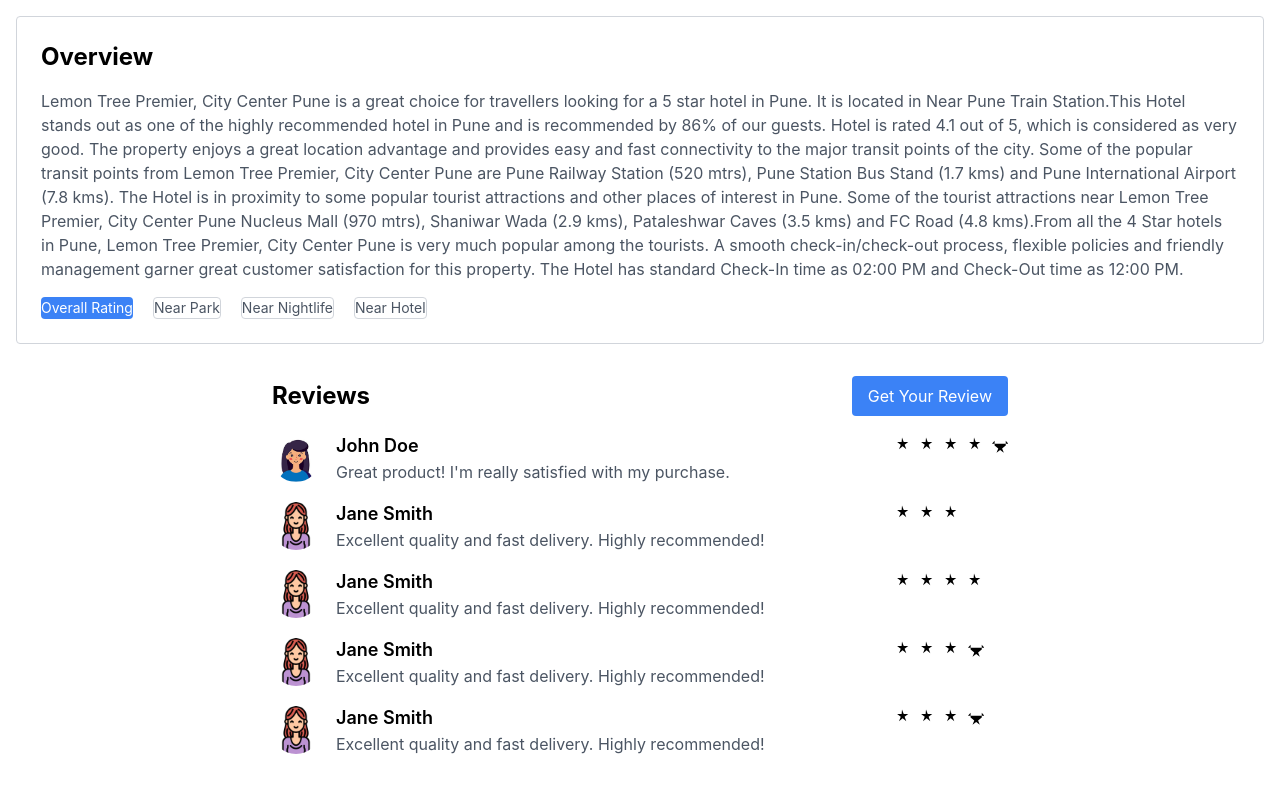
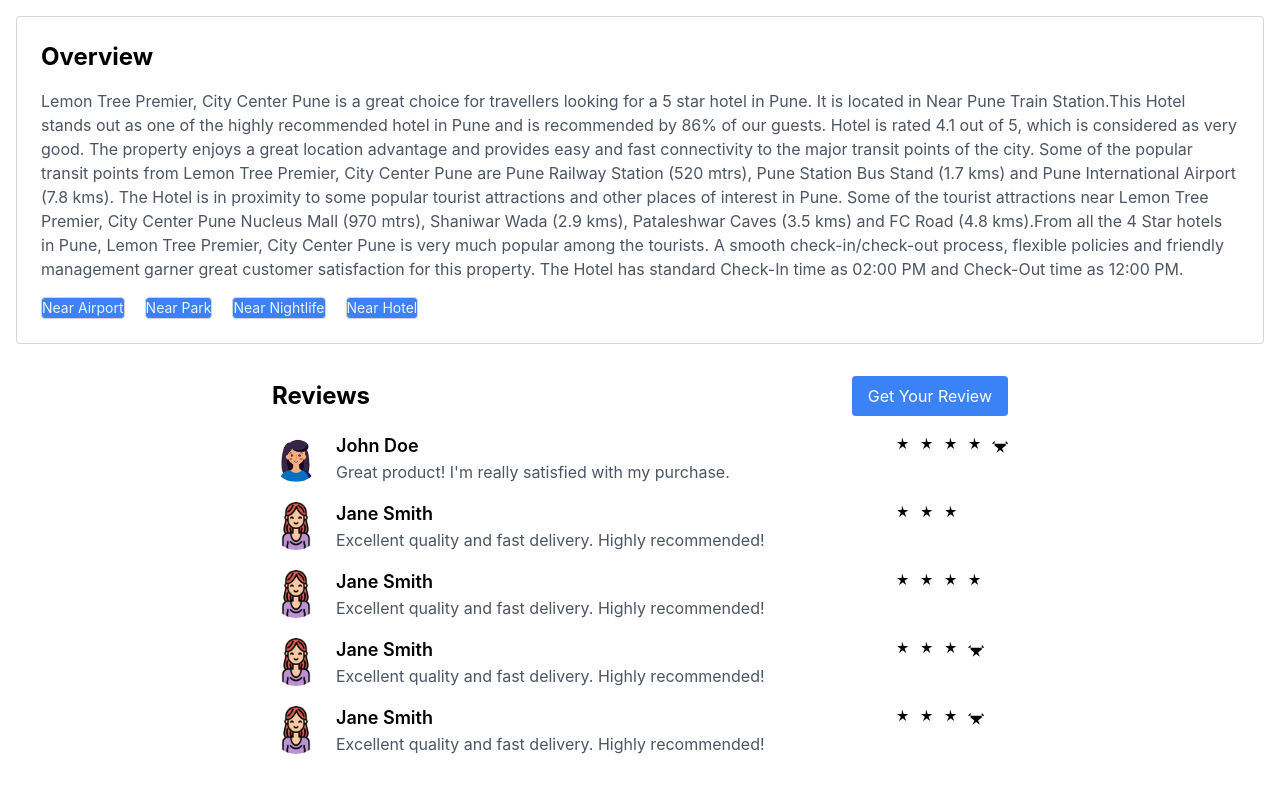
Before and after one commit to aruljohnsonalmabetter/MiPlace-Frontend, a React (Create React App) app in the folder miplace/: page /hotelinfo in a window 1280 px wide. Shown: the top 792 px of the page. Built offline with nearby package versions, Linux system fonts and the light colour scheme.

Commit message:
overview changes added

```diff
--- a/miplace/src/components/Overview.jsx
+++ b/miplace/src/components/Overview.jsx
@@ -14,17 +14,17 @@
                     </div>
                     {/* Four boxes */}
                     <div className="flex gap-5 mt-4">
-                        <div className="w-160px h-300px bg-blue-500 flex justify-center items-center rounded">
-                            <span className="text-white text-sm">Overall Rating</span>
+                    <div className="w-160px h-300px bg-blue-500 border border-gray-300 flex justify-center items-center rounded">
+                        <span className="text-gray-100 text-sm">Near Airport</span>
+                    </div>
+                    <div className="w-160px h-300px bg-blue-500 border border-gray-300 flex justify-center items-center rounded">
+                            <span className="text-gray-100 text-sm">Near Park</span>
                         </div>
-                        <div className="w-160px h-300px border border-gray-300 flex justify-center items-center rounded">
-                            <span className="text-gray-600 text-sm">Near Park</span>
+                    <div className="w-160px h-300px bg-blue-500 border border-gray-300 flex justify-center items-center rounded">
+                            <span className="text-gray-100 text-sm">Near Nightlife</span>
                         </div>
-                        <div className="w-160px h-300px border border-gray-300 flex justify-center items-center rounded">
-                            <span className="text-gray-600 text-sm">Near Nightlife</span>
-                        </div>
-                        <div className="w-160px h-300px border border-gray-300 flex justify-center items-center rounded">
-                            <span className="text-gray-600 text-sm">Near Hotel</span>
+                    <div className="w-160px h-300px bg-blue-500 border border-gray-300 flex justify-center items-center rounded">
+                            <span className="text-gray-100 text-sm">Near Hotel</span>
                         </div>
                     </div>
                 </div>
```
